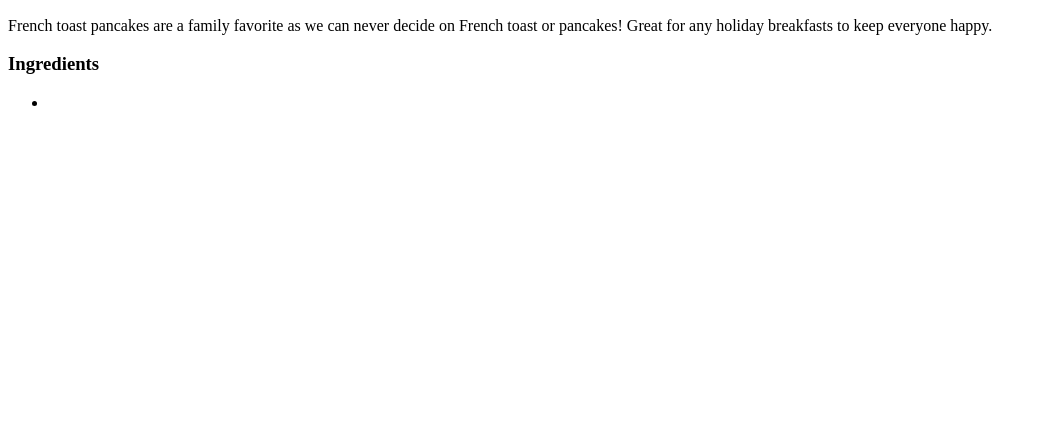
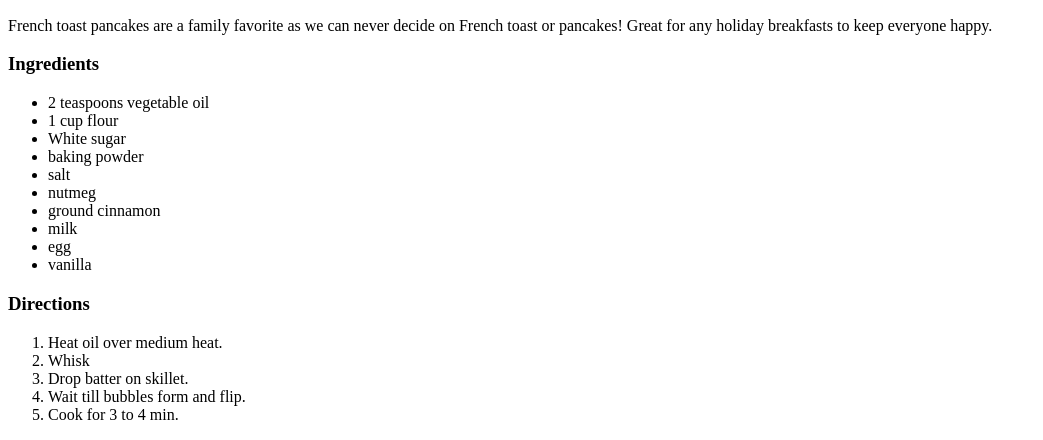
Before and after one commit to dustvans/odin-recipes, a plain HTML site: page recipes/frenchToastPancakes.html in a window 1280 px wide. Shown: the part 434-874 px from the top of the page, without its empty margins (0-1043 px from the left). Before the commit the page ends 800 px from the top, so only its background shows below. Drawn offline with Linux system fonts and the light colour scheme.

Commit message:
Finsihed french toast. Created and finished eggnog recipe.

```diff
--- a/recipes/frenchToastPancakes.html
+++ b/recipes/frenchToastPancakes.html
@@ -16,8 +16,25 @@
         </p>
         <h3>Ingredients</h3>
         <ul>
-            <li></li>
+            <li>2 teaspoons vegetable oil</li>
+            <li>1 cup flour</li>
+            <li>White sugar</li>
+            <li>baking powder</li>
+            <li>salt</li>
+            <li>nutmeg</li>
+            <li>ground cinnamon</li>
+            <li>milk</li>
+            <li>egg</li>
+            <li>vanilla</li>
         </ul>
+        <h3>Directions</h3>
+        <ol>
+            <li>Heat oil over medium heat.</li>
+            <li>Whisk</li>
+            <li>Drop batter on skillet.</li>
+            <li>Wait till bubbles form and flip.</li>
+            <li>Cook for 3 to 4 min.</li>
+        </ol>
 
 
     </body>
```
Also changed, not shown: recipes/index.html (+1 -1 lines).
